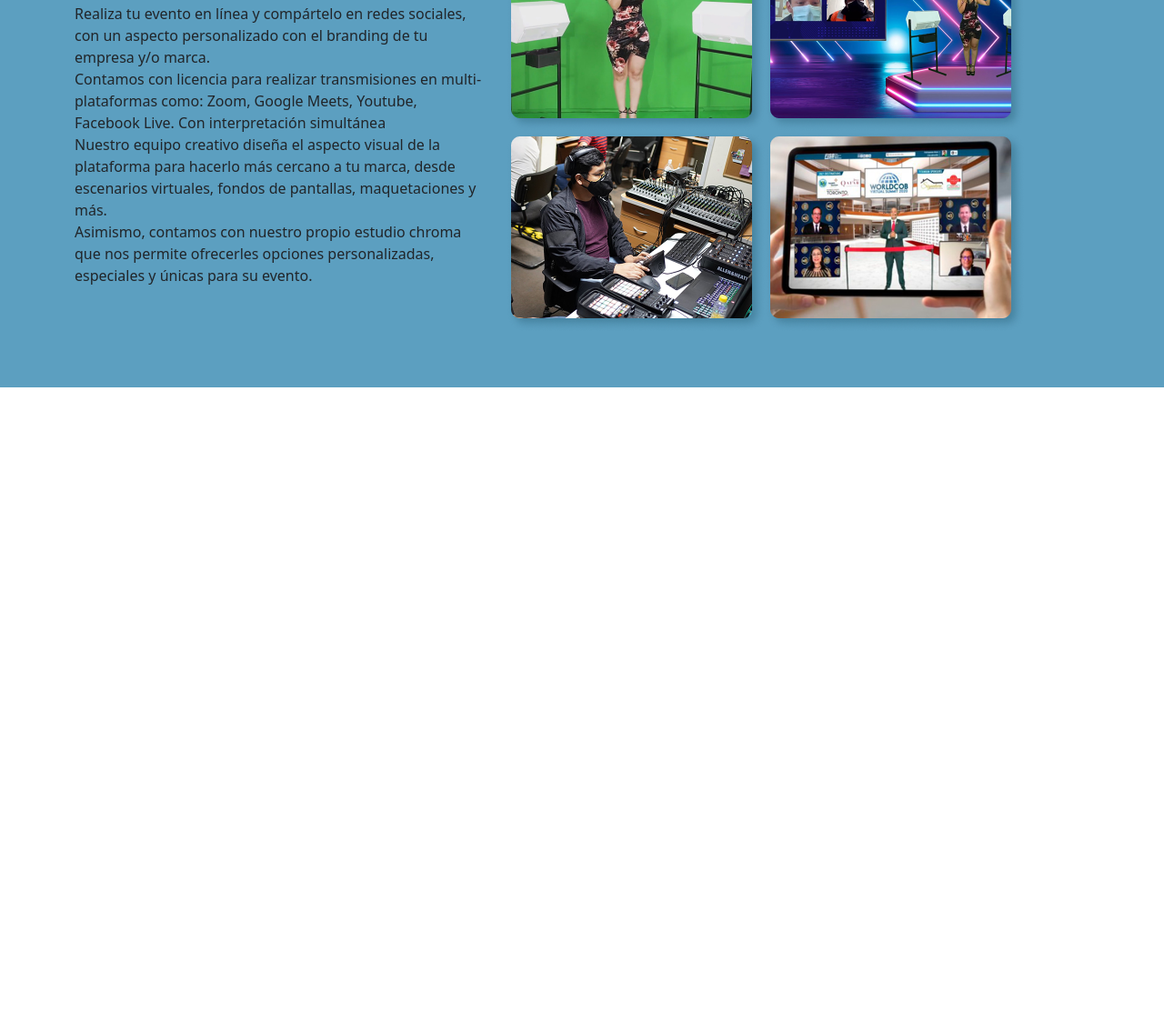
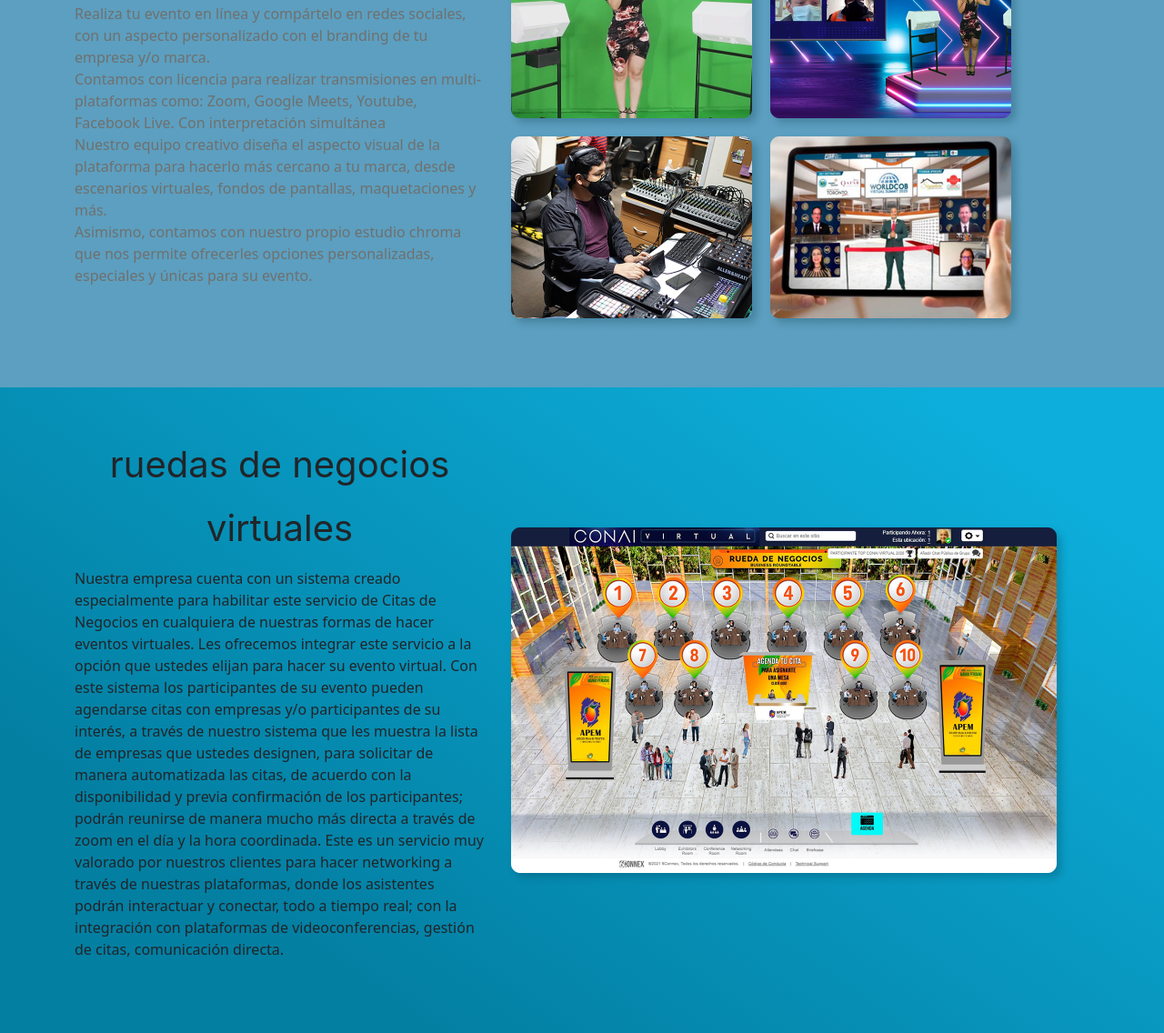
Before and after one commit to Lordduck1/grupo1-hml, a plain HTML site: page index.html in a window 1280 px wide. Shown: the part 621-1757 px from the top of the page at 91% size. Before the commit the page ends 1047 px from the top, so only its background shows below. Drawn offline with nearby package versions, Linux system fonts and the light colour scheme.

Commit message:
arreglo css

```diff
--- a/estilos.css
+++ b/estilos.css
@@ -9,11 +9,33 @@
     font-weight: 400;
     font-size: 40px;
     line-height: 70px;
+}
 
-}
 #chroma-key{
     background-color: #5c9fc0;
     padding-top: 50px;
     padding-bottom: 61px;
-
 }
+#chroma-key p{
+    color: #70706E;
+}
+#ruedas-de-negocios-virtuales{
+    background: linear-gradient(214.85deg, #0DAEDB 11.2%, #037FA2 79.48%);
+}
+#ruedas-de-negocios-virtuales h2{
+    padding-top: 50px;
+    text-align: center;
+    font-family: 'Inter';
+    font-style: normal;
+    font-weight: 400;
+    font-size: 40px;
+    line-height: 70px;
+}
+#ruedas-de-negocios-virtuales p{
+    padding-bottom: 64px;
+}
+#ruedas-de-negocios-virtuales img{
+    border-radius: 10px;
+    padding-top: 149px;
+    padding-bottom: 109px;
+}
--- a/index.html
+++ b/index.html
@@ -50,7 +50,32 @@
                 </div>
             </div>
         </div>
+    </section>
+    <section class="container-fluid" id="ruedas-de-negocios-virtuales">
+        <div class="container">
+            <div class="row">
+                <div class="col-xl-5">
+                    <h2>ruedas de negocios virtuales</h2>
+                    <p>Nuestra empresa cuenta con un sistema creado especialmente para habilitar este servicio de Citas
+                        de Negocios en cualquiera de nuestras formas de hacer eventos virtuales. Les ofrecemos integrar
+                        este servicio a la opción que ustedes elijan para hacer su evento virtual.
 
+                        Con este sistema los participantes de su evento pueden agendarse citas con empresas y/o
+                        participantes de su interés, a través de nuestro sistema que les muestra la lista de empresas
+                        que ustedes designen, para solicitar de manera automatizada las citas, de acuerdo con la
+                        disponibilidad y previa confirmación de los participantes; podrán reunirse de manera mucho más
+                        directa a través de zoom en el día y la hora coordinada.
+
+                        Este es un servicio muy valorado por nuestros clientes para hacer networking a través de
+                        nuestras plataformas, donde los asistentes podrán interactuar y conectar, todo a tiempo real;
+                        con la integración con plataformas de videoconferencias, gestión de citas, comunicación directa.
+                    </p>
+                </div>
+                <div class="col-xl-7">
+                    <img src="ruedas.png" alt="">
+                </div>
+            </div>
+        </div>
     </section>
 </body>
 
```
Also changed, not shown: imagenes-trabajo-final/icono-1.png (added), imagenes-trabajo-final/icono-2.png (added), imagenes-trabajo-final/icono-3.png (added), imagenes-trabajo-final/icono-4.png (added), ruedas.png (added).
